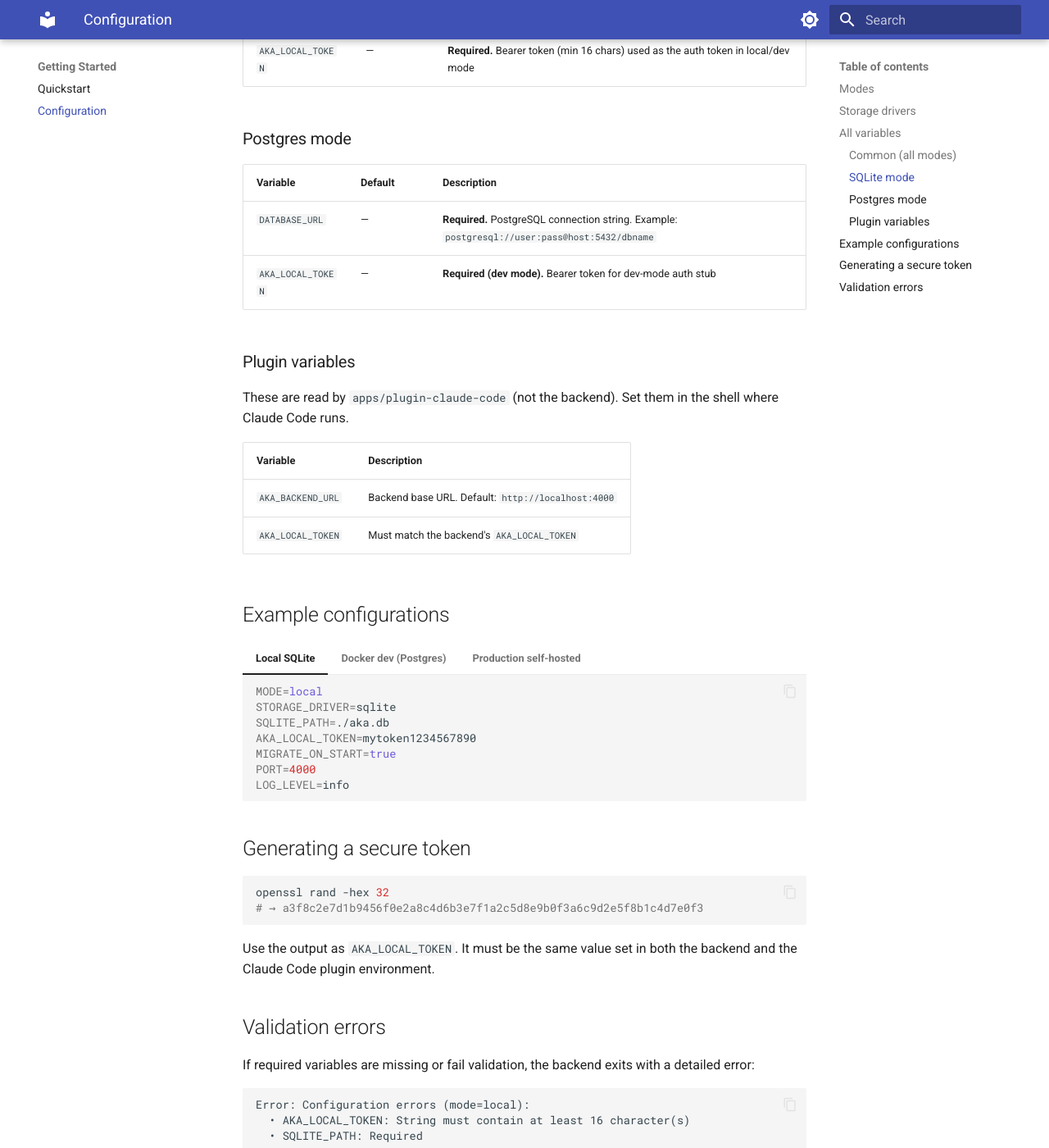
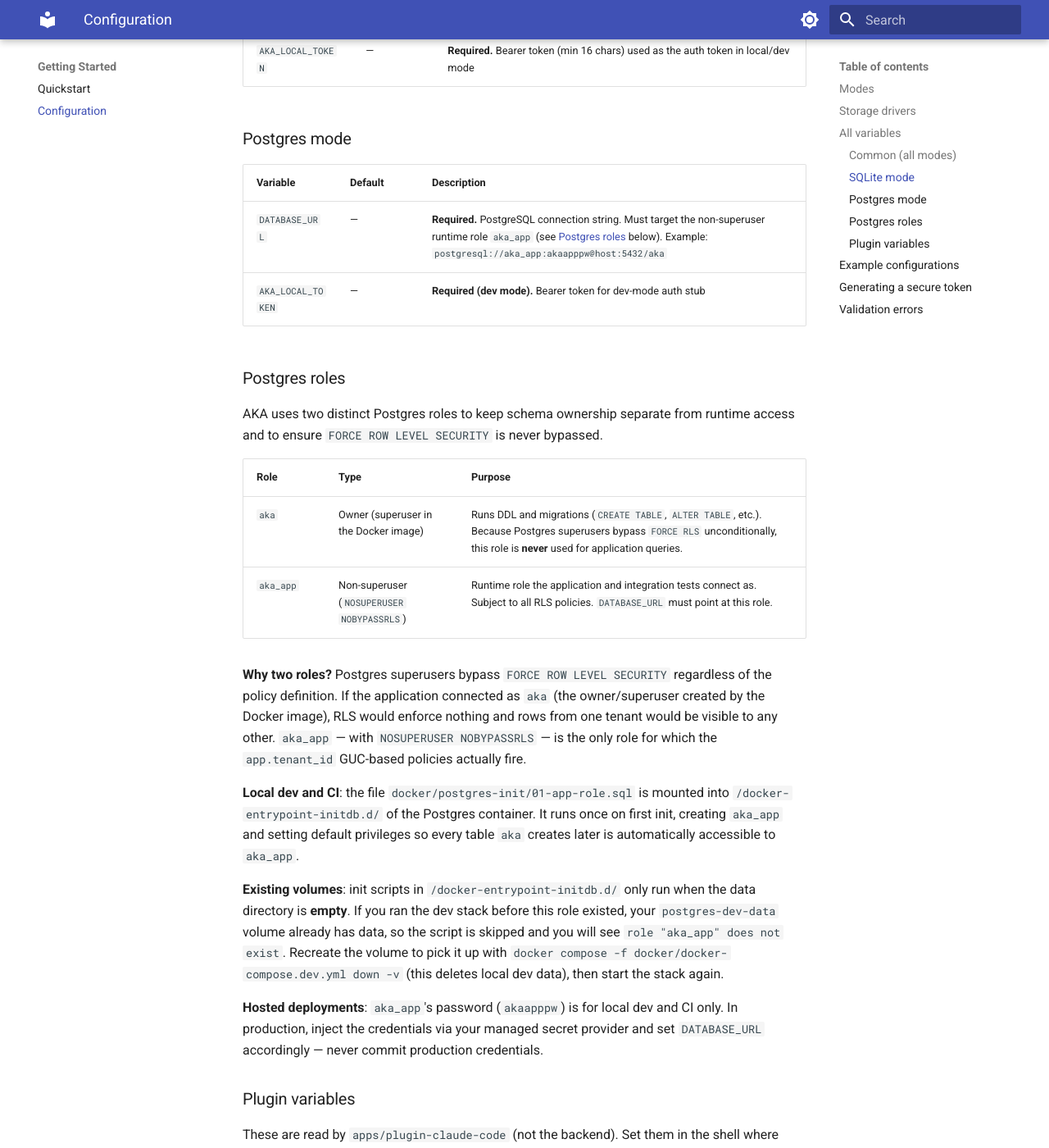
Before and after one commit to akasecurity/ai-tc-docs, an MkDocs documentation site: the page built from docs/getting-started/configuration.md, in a window 1280 px wide and 1400 px high, scrolled down 1663 px. Shown: the whole window at 82% size. Built offline with MkDocs 1.6.1 and Material for MkDocs 9.7.7, drawn with Linux system fonts in a browser that asks for light colours.

Commit message:
feat(backend): add non-superuser aka_app postgres role for RLS
PR-2 of set-local-tenant-context. FORCE ROW LEVEL SECURITY is bypassed by
superusers, and the official postgres image makes POSTGRES_USER (aka) a
superuser — so the app must connect as a non-superuser for RLS to enforce.

- docker/postgres-init/01-app-role.sql: create aka_app (NOSUPERUSER
  NOBYPASSRLS); GRANT USAGE on schema; ALTER DEFAULT PRIVILEGES FOR ROLE aka
  so tables the owner creates later are granted to aka_app. No sequence
  grants (all PKs are text UUIDs). Runs at initdb via the mount below.
- docker-compose.dev.yml: mount postgres-init into the container's
  /docker-entrypoint-initdb.d; repoint the backend DATABASE_URL to connect
  as aka_app (owner aka stays the bootstrap/migration role).
- docs/getting-started/configuration.md: document the two-role model, why
  (superuser RLS bypass), and the existing-volume re-init caveat.

Runtime enforcement is proven by the isolation integration test in the next
slice.

````diff
--- a/docs/getting-started/configuration.md
+++ b/docs/getting-started/configuration.md
@@ -45,10 +45,27 @@ The `MODE` variable selects which schema is validated and which features are ena
 
 ### Postgres mode
 
-| Variable          | Default | Description                                                                                    |
-| ----------------- | ------- | ---------------------------------------------------------------------------------------------- |
-| `DATABASE_URL`    | —       | **Required.** PostgreSQL connection string. Example: `postgresql://user:pass@host:5432/dbname` |
-| `AKA_LOCAL_TOKEN` | —       | **Required (dev mode).** Bearer token for dev-mode auth stub                                   |
+| Variable          | Default | Description                                                                                                                                                                                            |
+| ----------------- | ------- | ------------------------------------------------------------------------------------------------------------------------------------------------------------------------------------------------------ |
+| `DATABASE_URL`    | —       | **Required.** PostgreSQL connection string. Must target the non-superuser runtime role `aka_app` (see [Postgres roles](#postgres-roles) below). Example: `postgresql://aka_app:akaapppw@host:5432/aka` |
+| `AKA_LOCAL_TOKEN` | —       | **Required (dev mode).** Bearer token for dev-mode auth stub                                                                                                                                           |
+
+### Postgres roles
+
+AKA uses two distinct Postgres roles to keep schema ownership separate from runtime access and to ensure `FORCE ROW LEVEL SECURITY` is never bypassed.
+
+| Role      | Type                                      | Purpose                                                                                                                                                                             |
+| --------- | ----------------------------------------- | ----------------------------------------------------------------------------------------------------------------------------------------------------------------------------------- |
+| `aka`     | Owner (superuser in the Docker image)     | Runs DDL and migrations (`CREATE TABLE`, `ALTER TABLE`, etc.). Because Postgres superusers bypass `FORCE RLS` unconditionally, this role is **never** used for application queries. |
+| `aka_app` | Non-superuser (`NOSUPERUSER NOBYPASSRLS`) | Runtime role the application and integration tests connect as. Subject to all RLS policies. `DATABASE_URL` must point at this role.                                                 |
+
+**Why two roles?** Postgres superusers bypass `FORCE ROW LEVEL SECURITY` regardless of the policy definition. If the application connected as `aka` (the owner/superuser created by the Docker image), RLS would enforce nothing and rows from one tenant would be visible to any other. `aka_app` — with `NOSUPERUSER NOBYPASSRLS` — is the only role for which the `app.tenant_id` GUC-based policies actually fire.
+
+**Local dev and CI**: the file `docker/postgres-init/01-app-role.sql` is mounted into `/docker-entrypoint-initdb.d/` of the Postgres container. It runs once on first init, creating `aka_app` and setting default privileges so every table `aka` creates later is automatically accessible to `aka_app`.
+
+**Existing volumes**: init scripts in `/docker-entrypoint-initdb.d/` only run when the data directory is **empty**. If you ran the dev stack before this role existed, your `postgres-dev-data` volume already has data, so the script is skipped and you will see `role "aka_app" does not exist`. Recreate the volume to pick it up with `docker compose -f docker/docker-compose.dev.yml down -v` (this deletes local dev data), then start the stack again.
+
+**Hosted deployments**: `aka_app`'s password (`akaapppw`) is for local dev and CI only. In production, inject the credentials via your managed secret provider and set `DATABASE_URL` accordingly — never commit production credentials.
 
 ### Plugin variables
 
@@ -78,7 +95,9 @@ These are read by `apps/plugin-claude-code` (not the backend). Set them in the s
     ```bash
     MODE=dev
     STORAGE_DRIVER=postgres
-    DATABASE_URL=postgresql://aka:akadev@postgres:5432/aka
+    # Connect as the non-superuser runtime role so FORCE RLS is active.
+    # The owner role (aka) is used only for migrations, never for runtime queries.
+    DATABASE_URL=postgresql://aka_app:akaapppw@postgres:5432/aka
     AKA_LOCAL_TOKEN=devtoken123456789
     PORT=4000
     MIGRATE_ON_START=true
````
